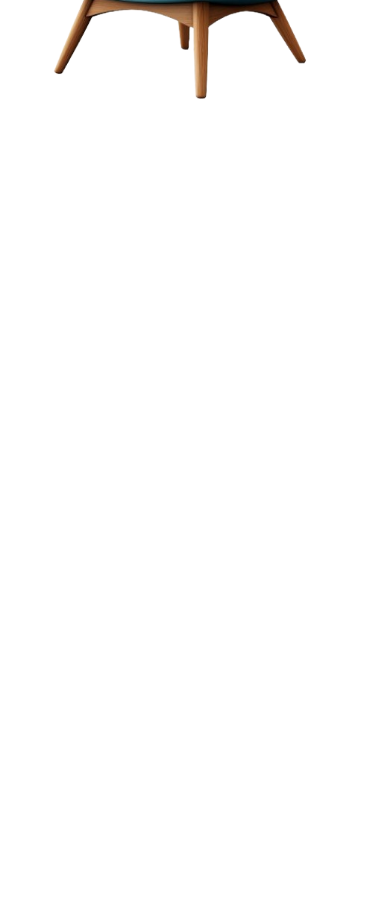
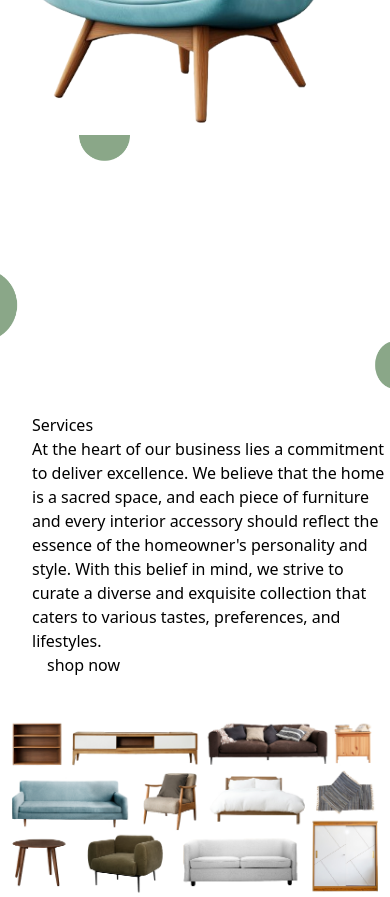
Before and after one commit to zubairmujawar/ags-sofas, a React (Vite) app: page /about in a window 390 px wide. Shown: the part 1100-1997 px from the top of the page. Before the commit the page ends 1211 px from the top, so only its background shows below. Built offline with nearby package versions, Linux system fonts and the light colour scheme.

Commit message:
services page completed

```diff
--- a/src/App.css
+++ b/src/App.css
@@ -0,0 +1,6 @@
+/* body{
+    overflow-x: hidden;
+} */
+.m-left{
+    margin-left: 10px;
+}
--- a/src/App.jsx
+++ b/src/App.jsx
@@ -2,6 +2,7 @@ import "./App.css";
 import About from "./components/About";
 import Home from "./components/Home";
 import Navbar from "./components/Navbar";
+import Services from "./components/Services";
 
 function App() {
   return (
@@ -9,6 +10,7 @@ function App() {
       <Navbar />
       <Home />
       <About />
+      <Services/>
     </>
   );
 }
--- a/src/components/About.jsx
+++ b/src/components/About.jsx
@@ -3,21 +3,27 @@ import aboutImg from "../assets/about-bg.jpg";
 import aboutChair from "../assets/about-chair.png";
 const About = () => {
   return (
-    <div className="w-[100vw] h-[100vh] flex justify-center">
+    <div className="w-[100vw] h-[120vh]  flex justify-center" >
       <img
         src={aboutImg}
         alt=" home-page-img"
         className="object-cover bg-cover h-full w-full"
+
       />
-      <div className=" absolute w-full h-full grid items-center  sm:grid-cols-10">
+      <div className=" absolute w-full h-full grid items-center gap-5 sm:grid-cols-10">
         <div className="sm:col-span-6" style={{paddingLeft: "2rem"}}>
           <h1 className="font-bold sm:text-5xl text-2xl p-5 self-start">About</h1>
           <p className="sm:text-3xl text-xl p-4 sm:-2 text-black">
           At the heart of our business lies a commitment to deliver excellence. We believe that the home is a sacred space, and each piece of furniture and every interior accessory should reflect the essence of the homeowner's personality and style. With this belief in mind, we strive to curate a diverse and exquisite collection that caters to various tastes, preferences, and lifestyles.
           </p>
+          <button class="relative m-[5px] inline-flex items-center justify-center p-0.5 mb-2 me-2 overflow-hidden text-sm font-medium text-gray-900 rounded-lg group bg-gradient-to-br from-teal-300 to-lime-300 group-hover:from-teal-300 group-hover:to-lime-300 dark:text-white dark:hover:text-gray-900 focus:ring-4 focus:outline-none focus:ring-lime-200 dark:focus:ring-lime-800" style={{marginLeft:"15px"}}>
+            <span class="relative px-5 py-2.5 transition-all ease-in duration-75 bg-white dark:bg-gray-700 rounded-md group-hover:bg-opacity-0">
+              more info
+            </span>
+          </button>
         </div>
-        <div className=" min-h-[200px] px-3 py-4 sm:w-[28rem] sm:px-5 sm:col-span-4">
-          <img src={aboutChair} alt="aboutChairImg"  className="w-full"/>
+        <div className=" min-h-[200px] py-4 sm:w-[28rem] sm:px-5 sm:col-span-4">
+          <img src={aboutChair} alt="aboutChairImg"  className="sm:w-full"/>
         </div>
       </div>
     </div>
--- /dev/null
+++ b/src/components/Services.jsx
@@ -0,0 +1,50 @@
+import React from "react";
+import servicesBg from "../assets/services-bg.jpg";
+import servicesInfo from "../assets/services-info.jpg";
+
+const Services = () => {
+  return (
+    <div
+      className="w-[100vw] h-[100vh] flex justify-center"
+      style={{ justifyContent: "center" }}
+    >
+      <img
+        src={servicesBg}
+        alt=" home-page-img"
+        className="object-cover bg-cover h-full w-full"
+      />
+      <div
+        className=" absolute w-full h-full grid items-center  sm:grid-cols-10"
+        style={{ justifyItems: "center" }}
+      >
+        <div className="sm:col-span-4" style={{ paddingLeft: "2rem" }}>
+          <h1 className="font-bold sm:text-5xl text-2xl p-5 self-start">
+            Services
+          </h1>
+          <p className="sm:text-3xl text-sm p-4 sm:-2 text-black">
+            At the heart of our business lies a commitment to deliver
+            excellence. We believe that the home is a sacred space, and each
+            piece of furniture and every interior accessory should reflect the
+            essence of the homeowner's personality and style. With this belief
+            in mind, we strive to curate a diverse and exquisite collection that
+            caters to various tastes, preferences, and lifestyles.
+          </p>
+          <button class="relative m-[5px] inline-flex items-center justify-center p-0.5 mb-2 me-2 overflow-hidden text-sm font-medium text-gray-900 rounded-lg group bg-gradient-to-br from-teal-300 to-lime-300 group-hover:from-teal-300 group-hover:to-lime-300 dark:text-white dark:hover:text-gray-900 focus:ring-4 focus:outline-none focus:ring-lime-200 dark:focus:ring-lime-800" style={{marginLeft:"15px"}}>
+            <span class="relative px-5 py-2.5 transition-all ease-in duration-75 bg-white dark:bg-gray-700 rounded-md group-hover:bg-opacity-0">
+              shop now
+            </span>
+          </button>
+        </div>
+        <div className=" h-full sm:w-[60vw] sm:px-5 sm:col-span-6">
+          <img
+            src={servicesInfo}
+            alt="aboutChairImg"
+            className="w-full h-full"
+          />
+        </div>
+      </div>
+    </div>
+  );
+};
+
+export default Services;
```
Also changed, not shown: src/assets/services-bg.jpg, src/assets/services-info.jpg (added).
